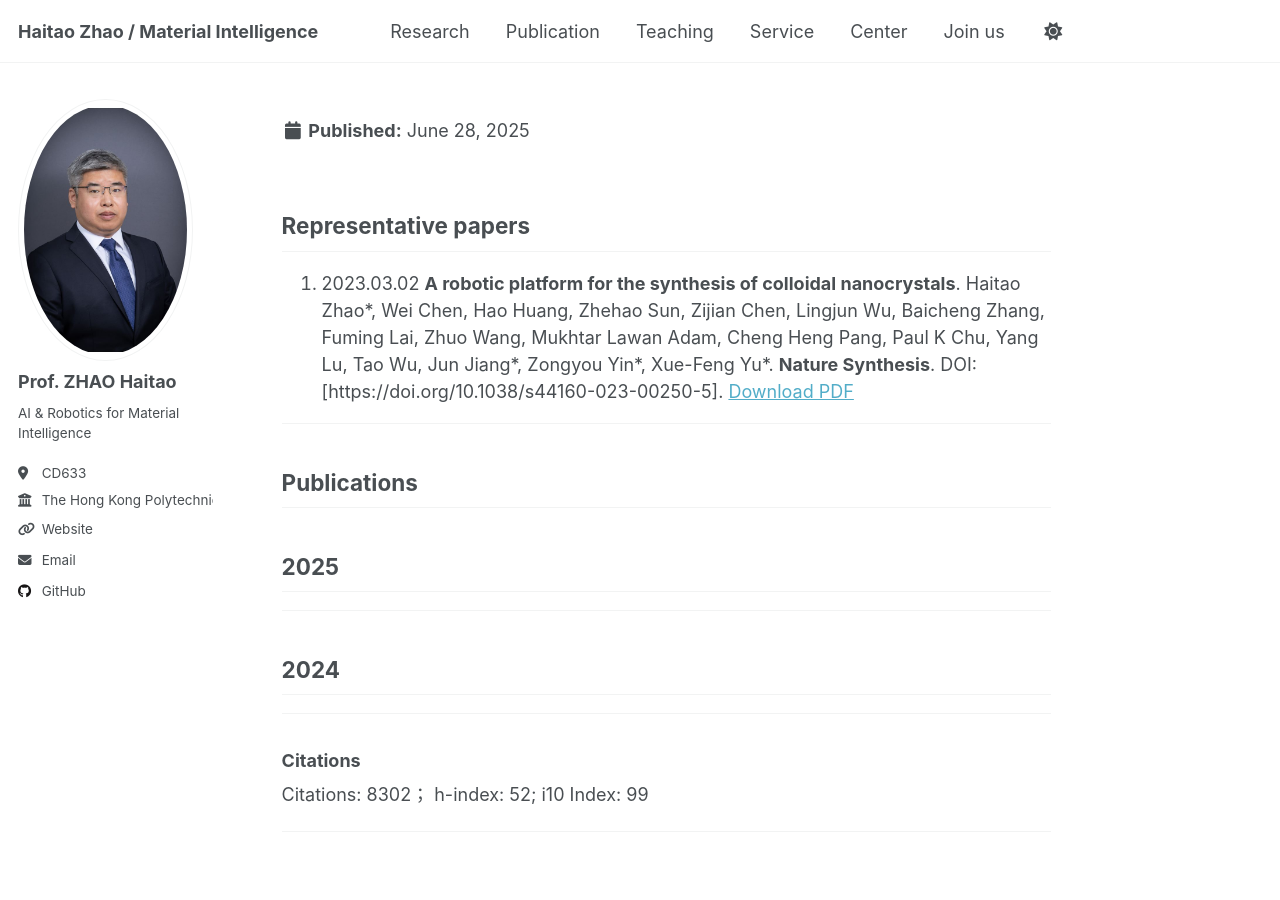
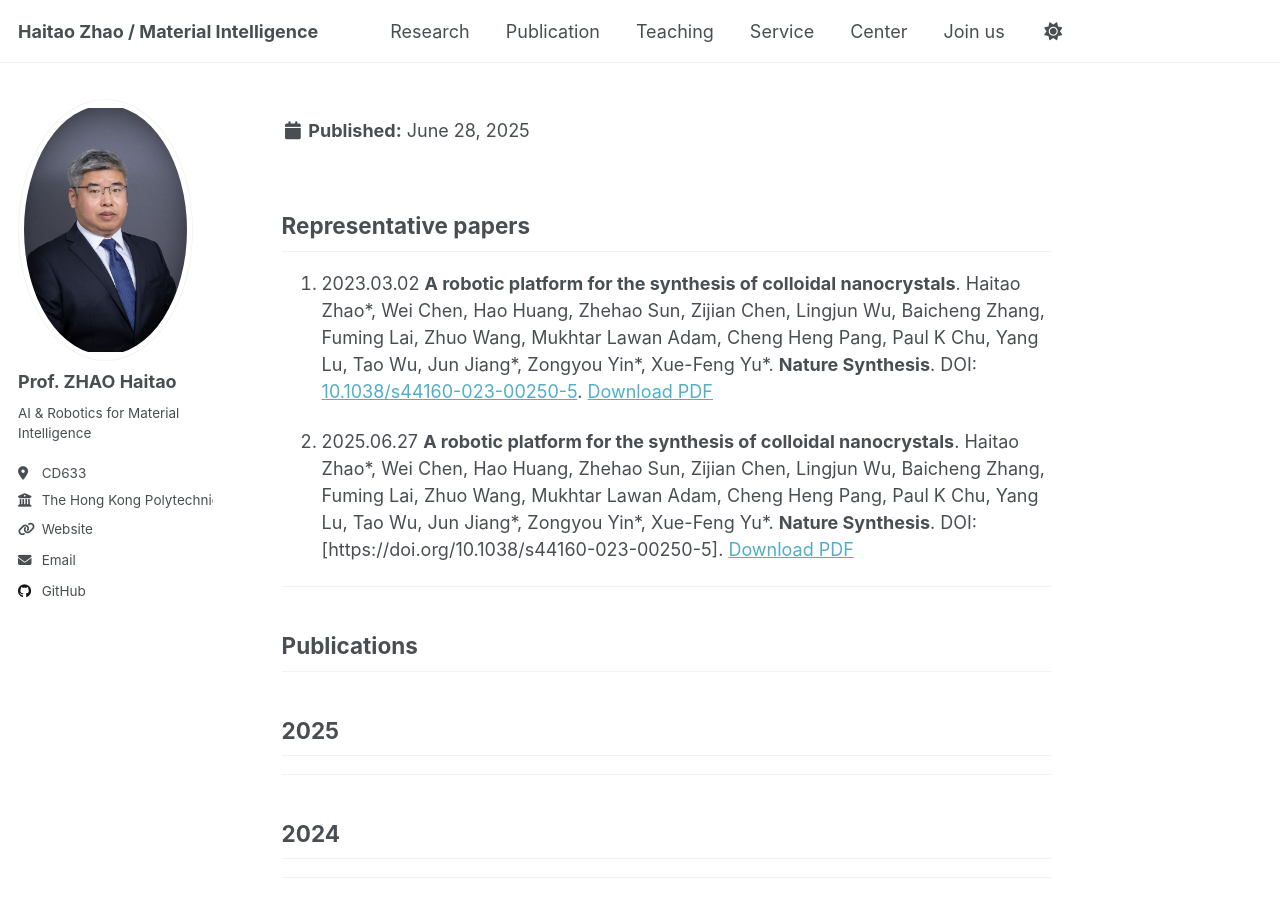
Before and after one commit to HaitaoZhao-PolyU/HaitaoZhao-PolyU.github.io, a Jekyll site: the page built from _publication1/publication.md, in a window 1280 px wide and 900 px high. Built offline with Jekyll 4.4.1, drawn with Linux system fonts in a browser that asks for light colours.

Commit message:
Update publication.md

```diff
--- a/_publication1/publication.md
+++ b/_publication1/publication.md
@@ -6,7 +6,9 @@ collection: publication1
 
 ## Representative papers
 
-1. 2023.03.02 **A robotic platform for the synthesis of colloidal nanocrystals**. Haitao Zhao\*, Wei Chen, Hao Huang, Zhehao Sun, Zijian Chen, Lingjun Wu, Baicheng Zhang, Fuming Lai, Zhuo Wang, Mukhtar Lawan Adam, Cheng Heng Pang, Paul K Chu, Yang Lu, Tao Wu, Jun Jiang\*, Zongyou Yin\*, Xue-Feng Yu\*. **Nature Synthesis**. DOI: [https://doi.org/10.1038/s44160-023-00250-5]. [Download PDF](/files/s44160-023-00250-5 (2).pdf)
+1. 2023.03.02 **A robotic platform for the synthesis of colloidal nanocrystals**. Haitao Zhao\*, Wei Chen, Hao Huang, Zhehao Sun, Zijian Chen, Lingjun Wu, Baicheng Zhang, Fuming Lai, Zhuo Wang, Mukhtar Lawan Adam, Cheng Heng Pang, Paul K Chu, Yang Lu, Tao Wu, Jun Jiang\*, Zongyou Yin\*, Xue-Feng Yu\*. **Nature Synthesis**. DOI: [10.1038/s44160-023-00250-5](https://doi.org/10.1038/s44160-023-00250-5). [Download PDF](/files/s44160-023-00250-5 (2).pdf)
+
+2. 2025.06.27 **A robotic platform for the synthesis of colloidal nanocrystals**. Haitao Zhao\*, Wei Chen, Hao Huang, Zhehao Sun, Zijian Chen, Lingjun Wu, Baicheng Zhang, Fuming Lai, Zhuo Wang, Mukhtar Lawan Adam, Cheng Heng Pang, Paul K Chu, Yang Lu, Tao Wu, Jun Jiang\*, Zongyou Yin\*, Xue-Feng Yu\*. **Nature Synthesis**. DOI: [https://doi.org/10.1038/s44160-023-00250-5]. [Download PDF](/files/s44160-023-00250-5 (2).pdf)
 
 ---
 ## Publications
```
